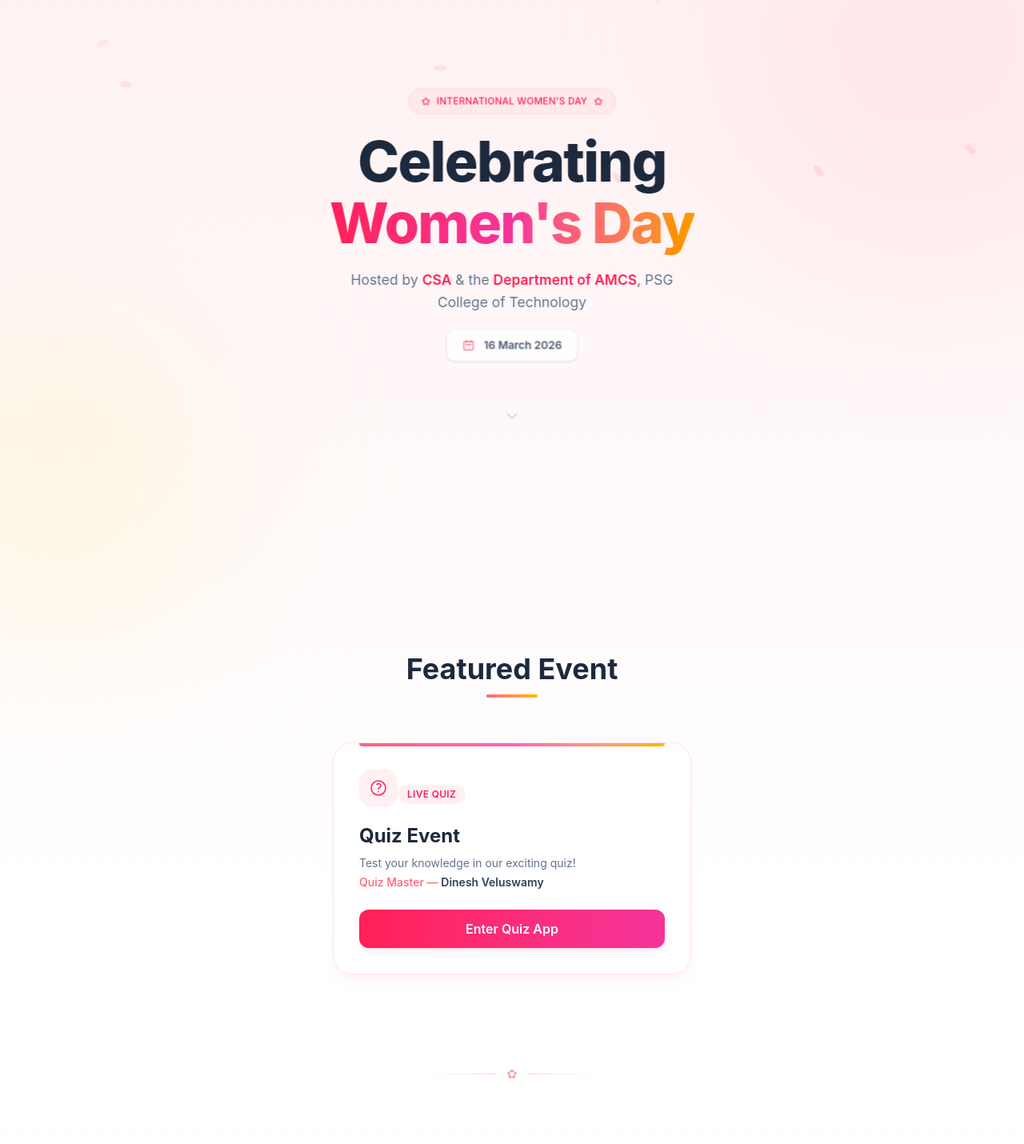
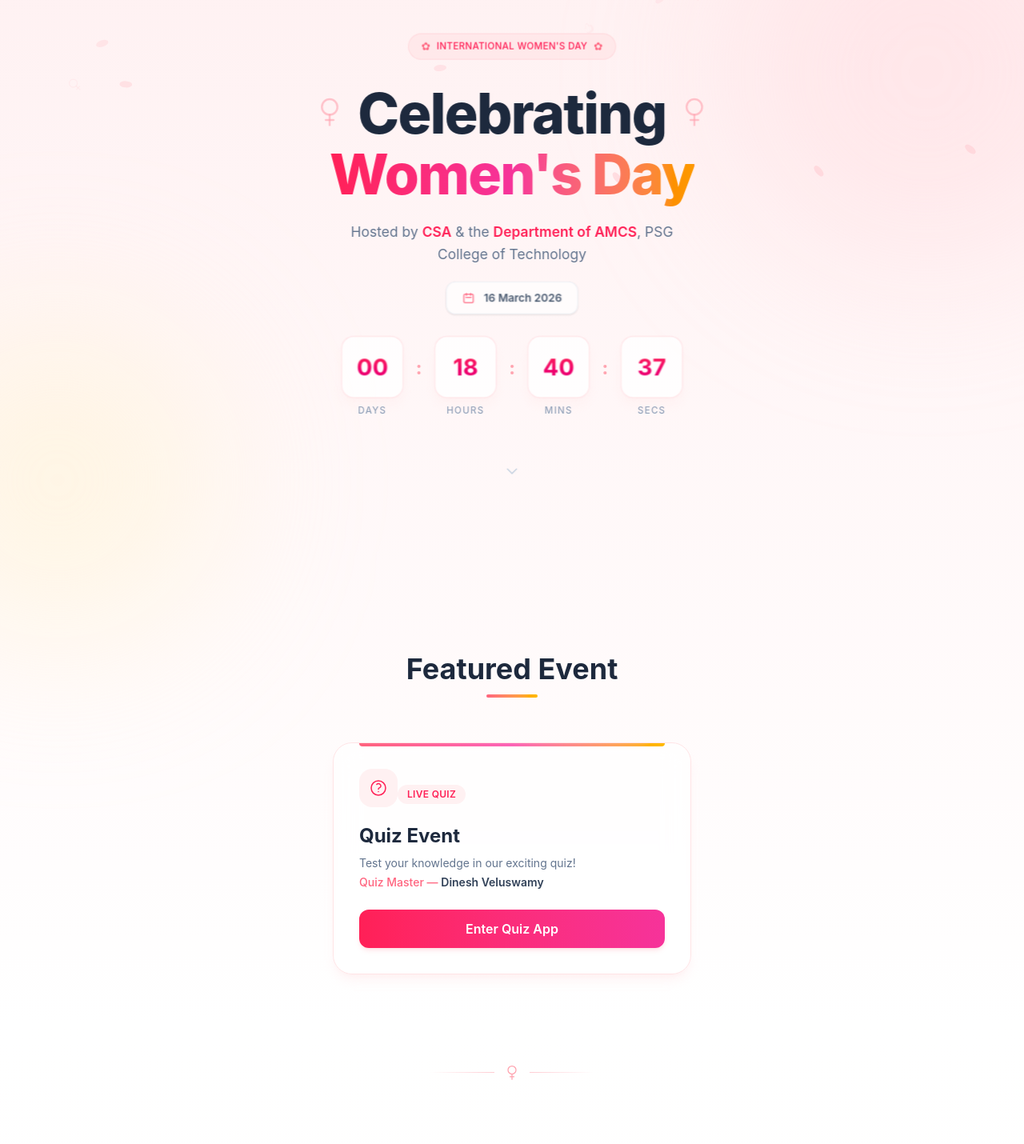
Before and after one commit to hemanthvnp/Quiz-App, a React (Vite) app: page / in a window 1280 px wide. Shown: the part 80-1510 px from the top of the page at 80% size. Built offline with nearby package versions, Linux system fonts and the light colour scheme; no server answers.

Commit message:
Added Timer

```diff
--- a/src/pages/LandingPage.tsx
+++ b/src/pages/LandingPage.tsx
@@ -239,6 +239,112 @@
 }
 
 /* ------------------------------------------------------------------ */
+/*  Countdown Timer                                                    */
+/* ------------------------------------------------------------------ */
+const EVENT_DATE = new Date("2026-03-16T09:00:00+05:30");
+
+function useCountdown() {
+  const [timeLeft, setTimeLeft] = useState(getTimeLeft());
+
+  function getTimeLeft() {
+    const diff = Math.max(0, EVENT_DATE.getTime() - Date.now());
+    return {
+      days: Math.floor(diff / 86400000),
+      hours: Math.floor((diff % 86400000) / 3600000),
+      minutes: Math.floor((diff % 3600000) / 60000),
+      seconds: Math.floor((diff % 60000) / 1000),
+      ended: diff <= 0,
+    };
+  }
+
+  useEffect(() => {
+    const id = setInterval(() => setTimeLeft(getTimeLeft()), 1000);
+    return () => clearInterval(id);
+  }, []);
+
+  return timeLeft;
+}
+
+function CountdownUnit({ value, label }: { value: number; label: string }) {
+  return (
+    <div className="flex flex-col items-center">
+      <motion.div
+        key={value}
+        initial={{ rotateX: -60, opacity: 0 }}
+        animate={{ rotateX: 0, opacity: 1 }}
+        transition={{ duration: 0.3, ease: "easeOut" }}
+        className="w-16 h-16 sm:w-20 sm:h-20 rounded-2xl bg-white/80 backdrop-blur border border-rose-200/60 shadow-lg shadow-rose-100/30 flex items-center justify-center"
+      >
+        <span className="text-2xl sm:text-3xl font-bold bg-gradient-to-b from-rose-500 to-pink-600 bg-clip-text text-transparent">
+          {String(value).padStart(2, "0")}
+        </span>
+      </motion.div>
+      <span className="mt-2 text-[10px] sm:text-xs font-medium text-slate-400 uppercase tracking-widest">{label}</span>
+    </div>
+  );
+}
+
+/* ------------------------------------------------------------------ */
+/*  Women's Day SVG icons                                              */
+/* ------------------------------------------------------------------ */
+function VenusSymbol({ className }: { className?: string }) {
+  return (
+    <svg className={className} viewBox="0 0 24 24" fill="none" stroke="currentColor" strokeWidth={1.5} strokeLinecap="round" strokeLinejoin="round">
+      <circle cx="12" cy="9" r="6" />
+      <line x1="12" y1="15" x2="12" y2="23" />
+      <line x1="9" y1="19" x2="15" y2="19" />
+    </svg>
+  );
+}
+
+function RaisedFist({ className }: { className?: string }) {
+  return (
+    <svg className={className} viewBox="0 0 24 24" fill="currentColor">
+      <path d="M12 2C10.34 2 9 3.34 9 5v3.26c-.6-.17-1.28-.26-2-.26-1.66 0-3 1.34-3 3v4c0 3.87 3.13 7 7 7h2c3.87 0 7-3.13 7-7v-4c0-1.66-1.34-3-3-3-.72 0-1.4.09-2 .26V5c0-1.66-1.34-3-3-3zm0 2c.55 0 1 .45 1 1v5h2V8c.55 0 1 .45 1 1v4c0 2.76-2.24 5-5 5h-2c-2.76 0-5-2.24-5-5v-4c0-.55.45-1 1-1h1v2h2V5c0-.55.45-1 1-1z" />
+    </svg>
+  );
+}
+
+function FloatingWomensIcon({ delay, x, icon }: { delay: number; x: string; icon: "venus" | "fist" | "flower" }) {
+  const icons = {
+    venus: <VenusSymbol className="w-5 h-5" />,
+    fist: <RaisedFist className="w-4 h-4" />,
+    flower: <span className="text-base">✿</span>,
+  };
+  return (
+    <motion.div
+      className="absolute text-rose-300/25 pointer-events-none select-none"
+      style={{ left: x, top: "-5%" }}
+      animate={{
+        y: ["0vh", "105vh"],
+        x: [0, -20, 30, -10, 0],
+        rotate: [0, -90, -180],
+        opacity: [0, 0.5, 0.5, 0],
+      }}
+      transition={{
+        duration: 14 + Math.random() * 6,
+        delay,
+        repeat: Infinity,
+        ease: "linear",
+      }}
+    >
+      {icons[icon]}
+    </motion.div>
+  );
+}
+
+const womensIcons = [
+  { id: "v1", delay: 1, x: "8%", icon: "venus" as const },
+  { id: "f1", delay: 4, x: "22%", icon: "flower" as const },
+  { id: "v2", delay: 7, x: "42%", icon: "venus" as const },
+  { id: "r1", delay: 2.5, x: "58%", icon: "fist" as const },
+  { id: "f2", delay: 9, x: "75%", icon: "flower" as const },
+  { id: "v3", delay: 5.5, x: "90%", icon: "venus" as const },
+  { id: "r2", delay: 11, x: "35%", icon: "fist" as const },
+  { id: "f3", delay: 6.5, x: "65%", icon: "flower" as const },
+];
+
+/* ------------------------------------------------------------------ */
 /*  Animation variants                                                 */
 /* ------------------------------------------------------------------ */
 const stagger = {
@@ -259,12 +365,14 @@
   const { scrollYProgress } = useScroll();
   const heroOpacity = useTransform(scrollYProgress, [0, 0.25], [1, 0]);
   const heroScale = useTransform(scrollYProgress, [0, 0.25], [1, 0.97]);
+  const countdown = useCountdown();
 
   return (
     <div ref={ref} className="relative min-h-screen w-full overflow-x-hidden bg-gradient-to-b from-rose-50 via-white to-orange-50/30 text-slate-800">
-      {/* Falling petals */}
+      {/* Falling petals + Women's Day icons */}
       <div className="fixed inset-0 pointer-events-none overflow-hidden z-0">
         {petals.map((p) => <Petal key={p.id} {...p} />)}
+        {womensIcons.map((w) => <FloatingWomensIcon key={w.id} delay={w.delay} x={w.x} icon={w.icon} />)}
       </div>
 
       {/* Soft gradient orbs */}
@@ -286,9 +394,13 @@
             <span className="text-rose-400 text-sm">✿</span>
           </motion.div>
 
-          {/* Title */}
+          {/* Title with Venus symbols */}
           <motion.h1 variants={fadeUp} className="text-5xl sm:text-6xl md:text-7xl font-extrabold leading-[1.1] tracking-tight">
-            <span className="text-slate-800">Celebrating</span>
+            <span className="inline-flex items-center gap-3 sm:gap-4 justify-center">
+              <VenusSymbol className="w-8 h-8 sm:w-10 sm:h-10 text-rose-300/60 -mt-1" />
+              <span className="text-slate-800">Celebrating</span>
+              <VenusSymbol className="w-8 h-8 sm:w-10 sm:h-10 text-rose-300/60 -mt-1" />
+            </span>
             <br />
             <span className="bg-gradient-to-r from-rose-500 via-pink-500 to-amber-500 bg-clip-text text-transparent">
               Women&apos;s Day
@@ -306,6 +418,25 @@
               <path strokeLinecap="round" strokeLinejoin="round" d="M8 7V3m8 4V3m-9 8h10M5 21h14a2 2 0 002-2V7a2 2 0 00-2-2H5a2 2 0 00-2 2v12a2 2 0 002 2z" />
             </svg>
             <span className="text-sm font-semibold text-slate-600">16 March 2026</span>
+          </motion.div>
+
+          {/* Countdown Timer */}
+          <motion.div variants={fadeUp} className="mt-2">
+            {countdown.ended ? (
+              <div className="px-6 py-3 rounded-2xl bg-gradient-to-r from-rose-500 to-pink-500 text-white font-bold text-lg shadow-lg shadow-rose-200/50">
+                Event is Live!
+              </div>
+            ) : (
+              <div className="flex items-center gap-3 sm:gap-4">
+                <CountdownUnit value={countdown.days} label="Days" />
+                <span className="text-2xl font-bold text-rose-300 mt-[-20px]">:</span>
+                <CountdownUnit value={countdown.hours} label="Hours" />
+                <span className="text-2xl font-bold text-rose-300 mt-[-20px]">:</span>
+                <CountdownUnit value={countdown.minutes} label="Mins" />
+                <span className="text-2xl font-bold text-rose-300 mt-[-20px]">:</span>
+                <CountdownUnit value={countdown.seconds} label="Secs" />
+              </div>
+            )}
           </motion.div>
 
           {/* Scroll hint */}
@@ -364,9 +495,31 @@
       {/* ── DIVIDER ── */}
       <div className="relative z-10 flex items-center justify-center py-4">
         <div className="h-px w-20 bg-gradient-to-r from-transparent to-rose-200" />
-        <span className="mx-3 text-rose-300">✿</span>
+        <VenusSymbol className="mx-3 w-5 h-5 text-rose-300" />
         <div className="h-px w-20 bg-gradient-to-l from-transparent to-rose-200" />
       </div>
+
+      {/* ── INSPIRATIONAL QUOTE ── */}
+      <section className="relative z-10 px-6 py-16">
+        <motion.blockquote
+          initial={{ opacity: 0, scale: 0.95 }}
+          whileInView={{ opacity: 1, scale: 1 }}
+          viewport={{ once: true }}
+          transition={{ duration: 0.8 }}
+          className="max-w-xl mx-auto text-center"
+        >
+          <div className="flex justify-center gap-2 mb-4">
+            <span className="text-rose-300/50 text-2xl">✿</span>
+            <VenusSymbol className="w-6 h-6 text-rose-400/40" />
+            <span className="text-rose-300/50 text-2xl">✿</span>
+          </div>
+          <p className="text-xl sm:text-2xl font-medium text-slate-600 italic leading-relaxed">
+            &ldquo;There is no limit to what we, as women, can accomplish.&rdquo;
+          </p>
+          <p className="mt-3 text-sm font-semibold text-rose-400">— Michelle Obama</p>
+          <div className="mt-4 mx-auto h-0.5 w-12 rounded-full bg-gradient-to-r from-rose-300 to-pink-300" />
+        </motion.blockquote>
+      </section>
 
       {/* ── CREDITS (Neural Network) ── */}
       <footer className="relative z-10 px-6 py-20">
```
